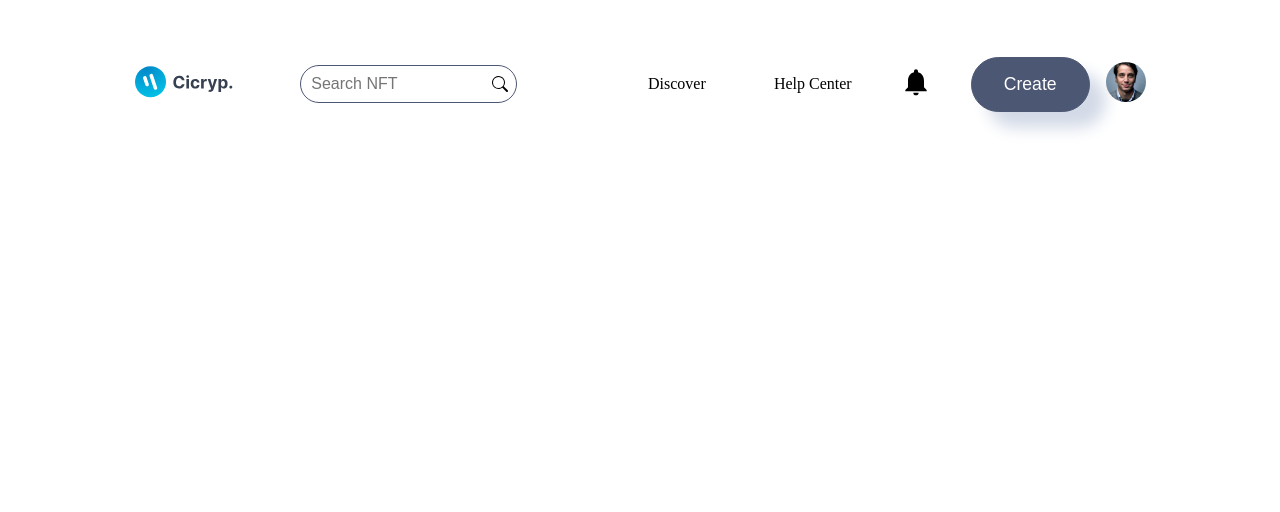
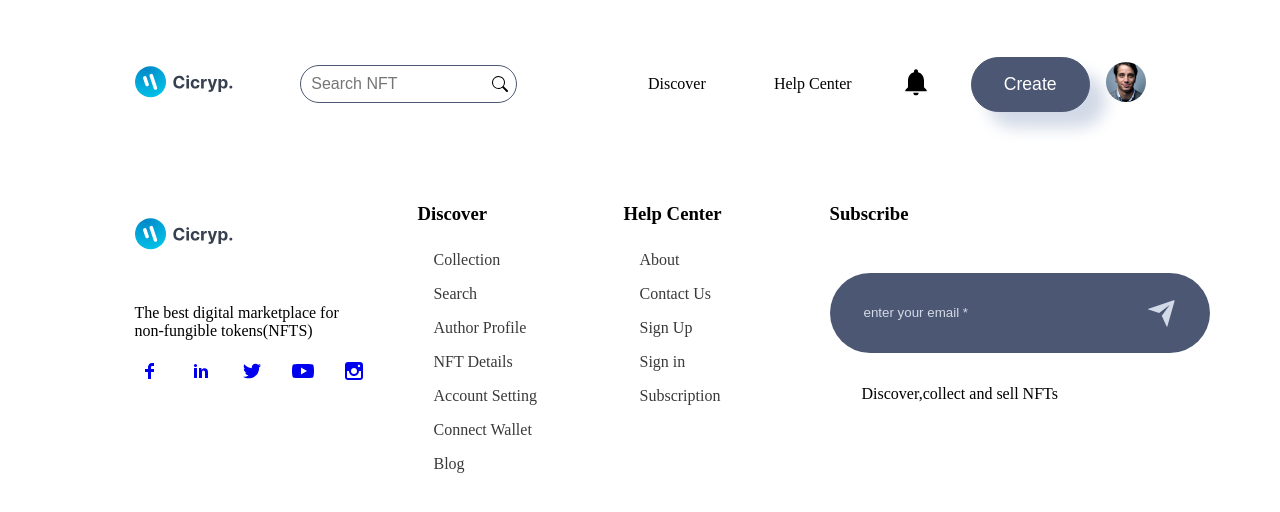
Before and after one commit to sinaata25/NFT-Market, a Next.js app: page / in a window 1280 px wide. Shown: the top 512 px of the page. Built offline with nearby package versions, Linux system fonts and the light colour scheme.

Commit message:
footer completed

```diff
--- a/components/Footer/Footer.jsx
+++ b/components/Footer/Footer.jsx
@@ -1,10 +1,61 @@
 import React from 'react'
+import Image from 'next/image'
+import { TiSocialFacebook,TiSocialLinkedin,TiSocialYoutube,TiSocialInstagram,TiArrowSortedDown,TiSocialTwitter,TiArrowSortedUp} from 'react-icons/ti'
+import { RiSendPlaneFill } from 'react-icons/ri'
+//Internal Import
 import Style from "./Footer.module.css"
+import images from "../../img"
+import {Discover,HelpCenter} from "../navBar/index"
+import { Input } from 'postcss'
 
 
 const Footer = () => {
   return (
-    <div>Footer</div>
+    <div className={Style.footer} >
+      <div className={Style.footer_box} >
+        <div className={Style.footer_box_social} >
+          <Image src={images.logo} alt="footer logo" height={100} width={100} />
+          <p>The best digital marketplace for non-fungible tokens(NFTS)</p>
+          <div className={Style.footer_social} >
+            <a href="#" >
+              <TiSocialFacebook/>
+            </a>
+            <a href="#" >
+              <TiSocialLinkedin/>
+            </a>
+            <a href="#" >
+              <TiSocialTwitter/>
+            </a>
+            <a href="#" >
+              <TiSocialYoutube/>
+            </a>
+            <a href="#" >
+              <TiSocialInstagram/>
+            </a>
+          </div>
+        </div>
+        <div className={Style.footer_box_discover} >
+          <h3>Discover</h3>
+            <Discover/>
+        </div>
+
+        <div className={Style.footer_box_help} >
+          <h3>Help Center</h3>
+            <HelpCenter/>
+        </div>
+        <div className={Style.subscribe}>
+        <h3>Subscribe</h3>
+
+        <div className={Style.subscribe_box} >
+          <input type='email' placeholder="enter your email *" />
+          <RiSendPlaneFill className={Style.subscribe_box_send}/>
+        </div>
+        <div className={Style.subscribe_box_info} >
+          <p>Discover,collect and sell NFTs</p>
+          </div>
+        </div>
+      </div>
+    </div>
   )
 }
 
--- a/components/Footer/Footer.module.css
+++ b/components/Footer/Footer.module.css
@@ -0,0 +1,82 @@
+.footer{
+    width: 100%;
+    padding-block: 1.5rem;
+    position: relative;
+}
+
+.footer_box{
+    width: 80%;
+    margin: 0 auto;
+    display: grid;
+    grid-template-columns: 1.3fr repeat(2,1fr) 2fr;
+    align-items: flex-start;
+    justify-content: space-between;
+    gap: 3rem;
+}
+
+
+/*Social*/
+.footer_social{
+    display: flex;
+    gap: 1.3rem;
+    font-size: 1.5rem;
+    align-items: center;
+}
+.footer_social a{
+    padding: .2rem;
+    border-radius: 50%;
+    transition: all .3s ease-in;
+    display: grid;
+}
+.footer_social a:hover{
+    background-color:#4c5773 ;
+    color: #d3dae7;
+    box-shadow: 1rem 1rem 1rem #d3dae7,
+    -1rem -1rem 1rem #fff;
+}
+.subscribe_box{
+    width: 100%;
+    display: flex;
+    align-items: center;
+    justify-content: space-between;
+    padding: 1.5rem 2rem;
+    background-color: #4c5773;
+    color: #d3dae7;
+    border-radius: 5rem;
+    margin-top: 3rem;
+}
+.subscribe_box input{
+    background: transparent;
+    border: none;
+    outline: none;
+    width: 90%;
+    color: #d3dae7;
+}
+.subscribe_box input::placeholder{
+    color: #d3dae7;
+}
+.subscribe_box_send{
+    cursor: pointer;
+    font-size: 2rem;
+}
+.subscribe_box_info{
+    padding:1rem 2rem;
+}
+
+
+
+/* //Media Query */
+/*tablet*/
+@media screen and (max-width:45em) {
+    .footer_box{
+        width: 90%;
+        grid-template-columns: 1fr 2fr;
+    }
+}
+/*mobile*/
+@media screen and (max-width:35em) {
+    .footer_box{
+        width: 90%;
+        grid-template-columns: 1fr;
+    }
+}
--- a/pages/_app.js
+++ b/pages/_app.js
@@ -1,12 +1,13 @@
 const { Component } = require("react");
 
 //Internal Import
-import { NavBar } from "../components/ComponentIndex";
+import { NavBar,Footer } from "../components/ComponentIndex";
 
 const MyApp=({Component,pageProps})=>
 (   <div>
     <NavBar/>
     <Component{...pageProps}/>
+    <Footer/>
     </div>
 )
 
```
